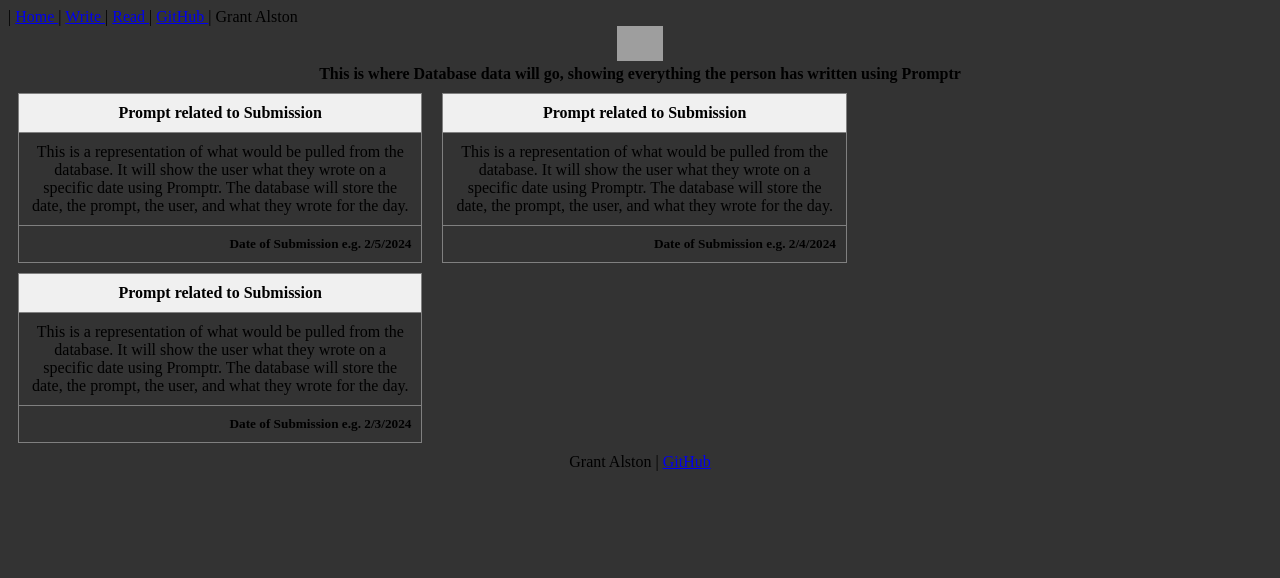
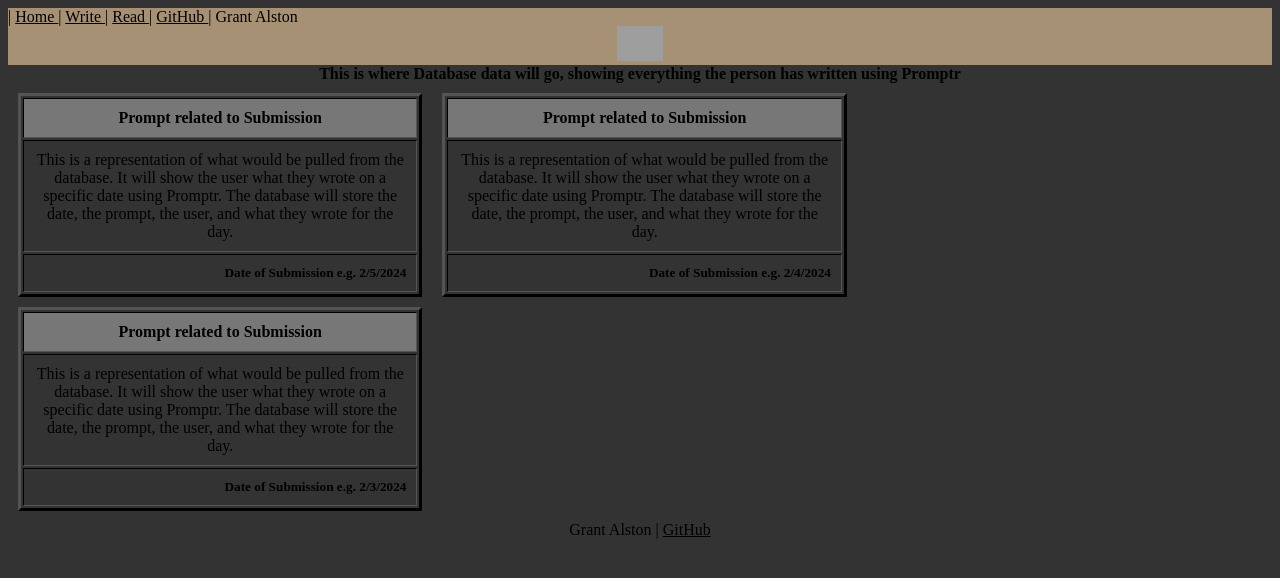
Before and after one commit to kidalonious/startup, a plain HTML site: page home.html in a window 1280 px wide. Drawn offline with Linux system fonts and the light colour scheme; grey boxes are pictures that could not be loaded.

Commit message:
Changed anchor tag elements, and header color

```diff
--- a/styles.css
+++ b/styles.css
@@ -1,6 +1,20 @@
 .base {
     text-align: center;
     background-color: #333
+}
+
+a {
+    color: black;
+}
+
+a:hover {
+    font-style: bold;
+    color: cadetblue;
+    font-size: large;
+}
+
+header {
+    background-color: rgb(166, 145, 116);
 }
 
 nav {
@@ -15,14 +29,14 @@ main {
 
 table {
     align-items: baseline;
-    border-collapse: collapse;
     width: 32%;
     margin-right: 10px;
     margin-left: 10px;
     margin-bottom: 10px;
     flex: none;
-    max-height: 200px;
     min-width: none;
+    border-color: #000;
+    border-width: 3px;
 }
 
 th, td {
@@ -30,7 +44,7 @@ th, td {
 }
 
 th {
-    background-color: #f0f0f0;
+    background-color: #777;
 }
 
 h4, h5 {
```
